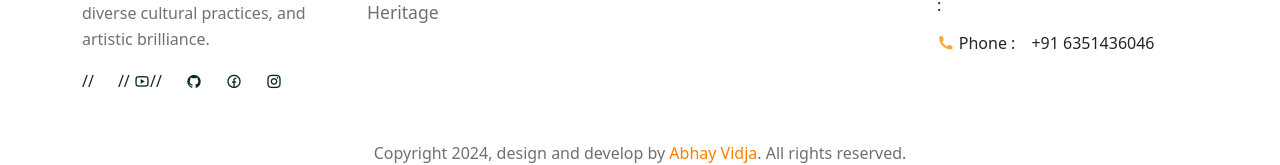
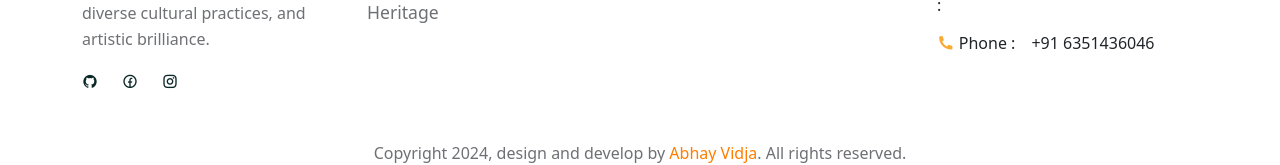
Before and after one commit to vidja-abhay/SIH-2023, a React (Create React App) app: page /about in a window 1280 px wide. Shown: the part 1498-1663 px from the top of the page. Built offline with nearby package versions, Linux system fonts and the light colour scheme; a web font is replaced by a local one.

Commit message:
Update Footer.js

```diff
--- a/src/components/Footer/Footer.js
+++ b/src/components/Footer/Footer.js
@@ -42,9 +42,7 @@ const Footer = () => {
                             <p>India's heritage and traditions are a rich tapestry of ancient wisdom, diverse cultural practices, and artistic brilliance.</p>
 
                             <div className='social__links d-flex align-items-center gap-4'>
-                                // <span>
-                                //     <Link to='#'><i class="ri-youtube-line"></i></Link>
-                                // </span>
+
 
                                 <span>
                                     <Link to='https://github.com/vidja-abhay/'><i class="ri-github-fill"></i></Link>
```
